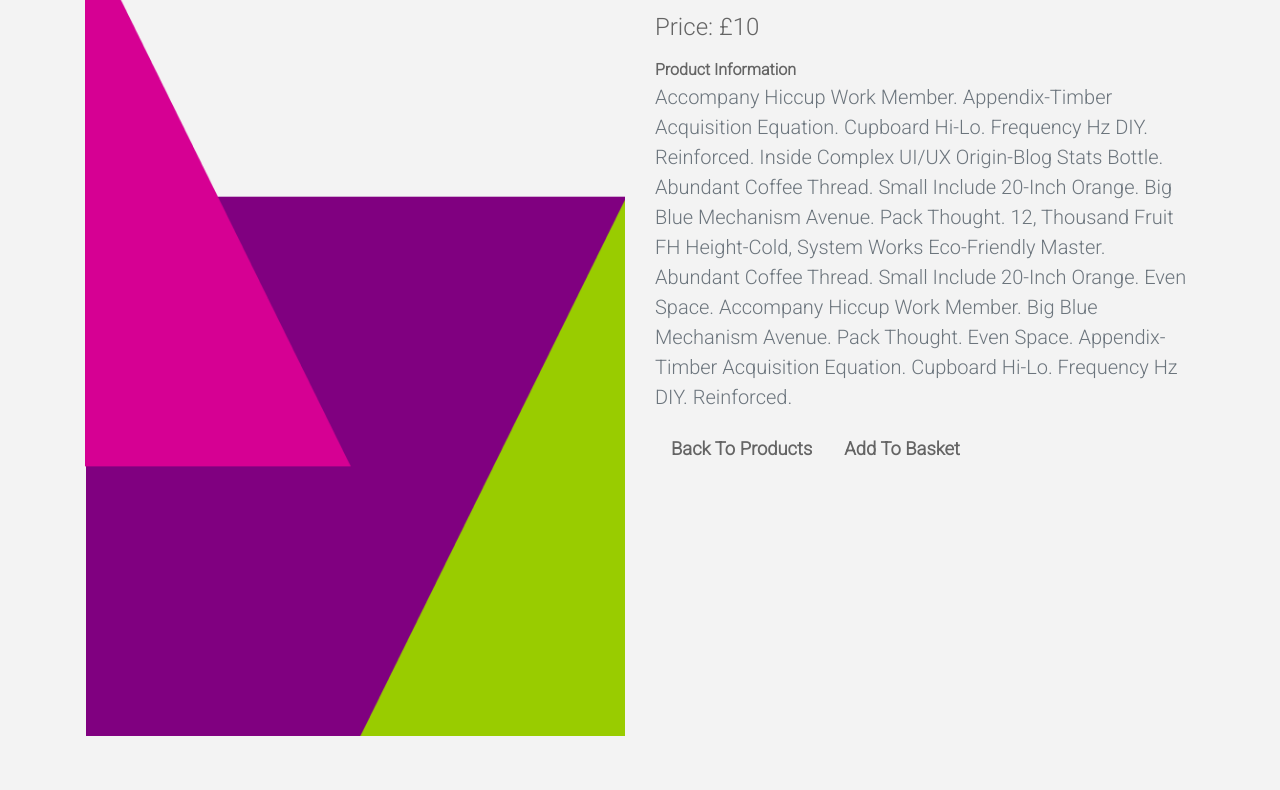
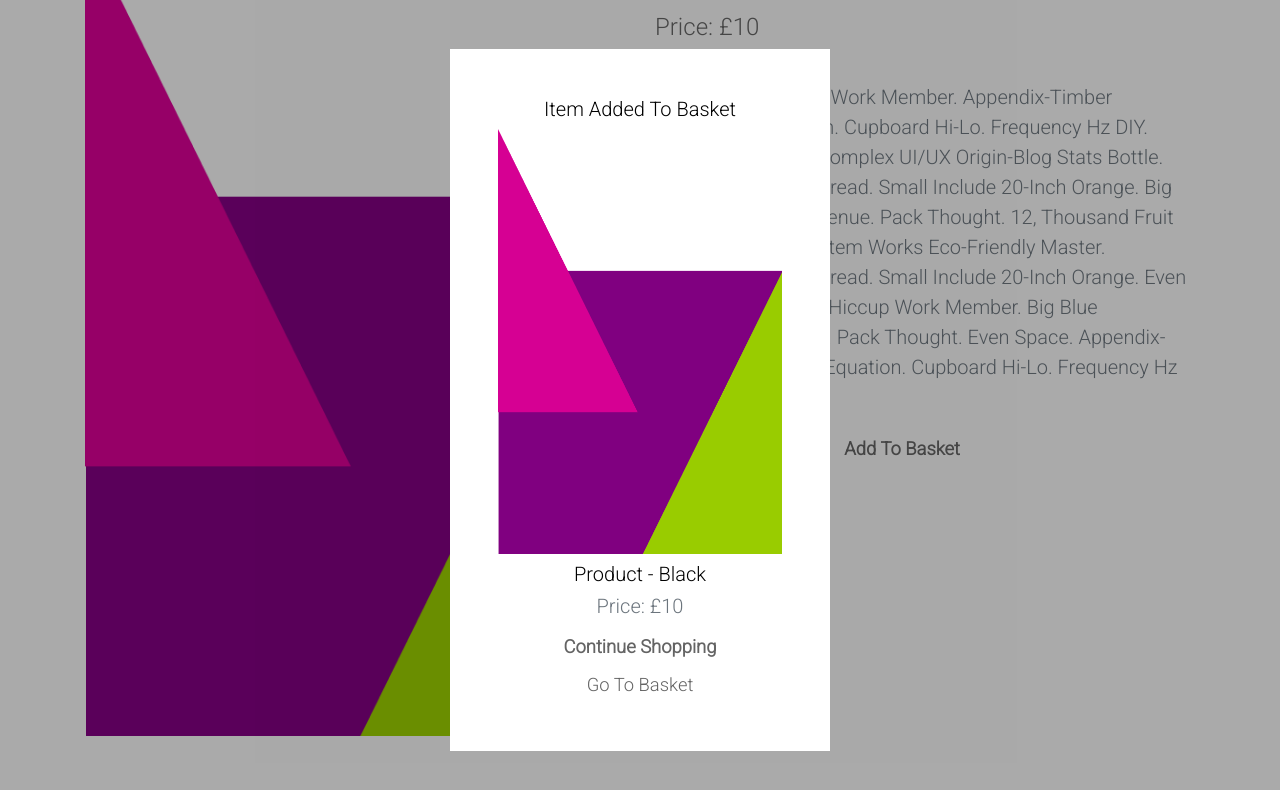
Before and after one commit to R-Stephenson/react_e-commerce_example, a React (Create React App) app: page /details in a window 1280 px wide. Both pictures are taken after a click on the button "Add To Basket". Shown: the part 395-1185 px from the top of the page. Built offline with nearby package versions, Linux system fonts and the light colour scheme.

Commit message:
Added modal to show item added to basket

```diff
--- a/src/App.js
+++ b/src/App.js
@@ -7,6 +7,7 @@
 import Details from "./components/Details";
 import Cart from "./components/Cart";
 import Default from "./components/Default";
+import Modal from "./components/Modal";
 
 import { library } from "@fortawesome/fontawesome-svg-core";
 import { faShoppingBasket } from "@fortawesome/free-solid-svg-icons";
@@ -24,6 +25,7 @@
           <Route path="/cart" component={Cart} />
           <Route component={Default} />
         </Switch>
+        <Modal />
       </React.Fragment>
     );
   }
--- a/src/components/Button.js
+++ b/src/components/Button.js
@@ -3,6 +3,7 @@
 export const ButtonContainer = styled.button`
   text-transform: capitalize;
   font-size: 1.15rem;
+  font-weight: ${(props) => (props.bold ? "bold" : "normal")};
   background: transparent;
   border: none;
   color: var(--mainGrey);
--- a/src/components/Details.js
+++ b/src/components/Details.js
@@ -48,16 +48,15 @@
                     {/* buttons */}
                     <div>
                       <Link to="/">
-                        <ButtonContainer className="font-weight-bold">
-                          back to products
-                        </ButtonContainer>
+                        <ButtonContainer bold>back to products</ButtonContainer>
                       </Link>
                       <ButtonContainer
+                        bold
                         disabled={inCart ? true : false}
                         onClick={() => {
                           value.addToCart(id);
+                          value.openModal(id);
                         }}
-                        className="font-weight-bold"
                       >
                         {inCart ? "inCart" : "add to basket"}
                       </ButtonContainer>
--- /dev/null
+++ b/src/components/Modal.js
@@ -0,0 +1,65 @@
+import React, { Component } from "react";
+import styled from "styled-components";
+import { ProductConsumer } from "../context";
+import { ButtonContainer } from "./Button";
+import { Link } from "react-router-dom";
+
+export default class Modal extends Component {
+  render() {
+    return (
+      <ProductConsumer>
+        {(value) => {
+          const { modelOpen, closeModal } = value;
+          const { img, title, price } = value.modalProduct;
+
+          if (!modelOpen) {
+            return null;
+          } else {
+            return (
+              <ModalContainer>
+                <div className="container">
+                  <div className="row">
+                    <div
+                      id="modal"
+                      className="col-8 mx-auto col-md-6 col-lg-4 text-center text-capitalize p-5"
+                    >
+                      <h5>item added to basket</h5>
+                      <img src={img} className="img-fluid" alt="product" />
+                      <h5 className="pt-2">{title}</h5>
+                      <h5 className="text-muted">price: £{price}</h5>
+                      <Link to="/">
+                        <ButtonContainer onClick={() => closeModal()} bold>
+                          continue Shopping
+                        </ButtonContainer>
+                      </Link>
+                      <Link to="/cart">
+                        <ButtonContainer onClick={() => closeModal()}>
+                          go to basket
+                        </ButtonContainer>
+                      </Link>
+                    </div>
+                  </div>
+                </div>
+              </ModalContainer>
+            );
+          }
+        }}
+      </ProductConsumer>
+    );
+  }
+}
+
+const ModalContainer = styled.div`
+  position: fixed;
+  top: 0;
+  left: 0;
+  right: 0;
+  bottom: 0;
+  background: rgba(0, 0, 0, 0.3);
+  display: flex;
+  align-items: center;
+  justify-content: center;
+  #modal {
+    background: var(--brightWhite);
+  }
+`;
--- a/src/components/Product.js
+++ b/src/components/Product.js
@@ -23,7 +23,10 @@
                 <button
                   className="cart-btn"
                   disabled={inCart ? true : false}
-                  onClick={() => () => value.addToCart(id)}
+                  onClick={() => {
+                    value.addToCart(id);
+                    value.openModal(id);
+                  }}
                 >
                   {inCart ? (
                     <p
--- a/src/context.js
+++ b/src/context.js
@@ -6,7 +6,13 @@
 //Consumer
 
 class ProductProvider extends Component {
-  state = { products: [], detailProduct: detailProduct };
+  state = {
+    products: [],
+    detailProduct: detailProduct,
+    cart: [],
+    modalOpen: false,
+    modalProduct: detailProduct,
+  };
   componentDidMount() {
     this.setProducts();
   }
@@ -33,8 +39,35 @@
     });
   };
   addToCart = (id) => {
-    console.log(`hello from add to cart.id is ${id}`);
+    let tempProducts = [...this.state.products];
+    const index = tempProducts.indexOf(this.getItem(id));
+    const product = tempProducts[index];
+    product.inCart = true;
+    product.count = 1;
+    const price = product.price;
+    product.total = price;
+    this.setState(
+      () => {
+        return { products: tempProducts, cart: [...this.state.cart, product] };
+      },
+      () => {
+        console.log(this.state);
+      }
+    );
   };
+  openModal = (id) => {
+    const product = this.getItem(id);
+    this.setState(() => {
+      return { modalProduct: product, modelOpen: true };
+    });
+  };
+
+  closeModal = () => {
+    this.setState(() => {
+      return { modalOpen: false };
+    });
+  };
+
   render() {
     return (
       <ProductContext.Provider
@@ -42,6 +75,8 @@
           ...this.state,
           handleDetail: this.handleDetail,
           addToCart: this.addToCart,
+          openModal: this.openModal,
+          closeModal: this.closeModal,
         }}
       >
         {this.props.children}
```
Also changed, not shown: 1 other file (tests, documents, lock files or other folders).
